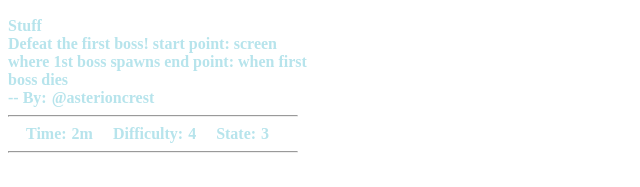
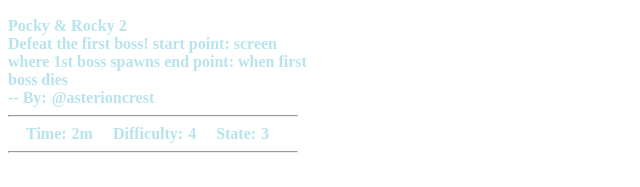
Before and after one commit to AdmiralCurtiss/SmiteGameQuestionGenerator, a plain HTML site: page vgc/index.html in a window 1280 px wide. Shown: the part 241-428 px from the top of the page, 0-640 px from the left. Drawn offline with nearby package versions, Linux system fonts and the light colour scheme.

Commit message:
Fix game name

```diff
--- a/vgc/index.html
+++ b/vgc/index.html
@@ -59,7 +59,7 @@
                 <div style="padding-top: 20px;">
 <div style="width:300px;">
 
-                <div class ="info" id="0">Stuff</div>
+                <div class ="info" id="0-game-name">Stuff</div>
 
                 <div class ="info" id="challenge-details">Stuff</div><div class ="info" style="padding-left: 0px;"> -- By: </div><div class = "info" style="padding-left: 5px;" id="submitter"></div>
 
@@ -106,7 +106,8 @@
                     // $('#navContent')
                     for (var i = 0; i < 1; i++) {
                         var challenge = filteredChallenges[Math.floor(Math.random() * filteredChallenges.length)];
-                        $('#' + i).text(challenge.GameTitle);
+                        $('#' + i + '-game-name').text(challenge.GameTitle);
+						$('#' + i).text(challenge.GameTitle);
                         $('#' + i + '-challenge').text(challenge.CKey);
 						$('#game-console').text(challenge.GameConsole)
 						$('#submitter').text(challenge.Submitter)
```
